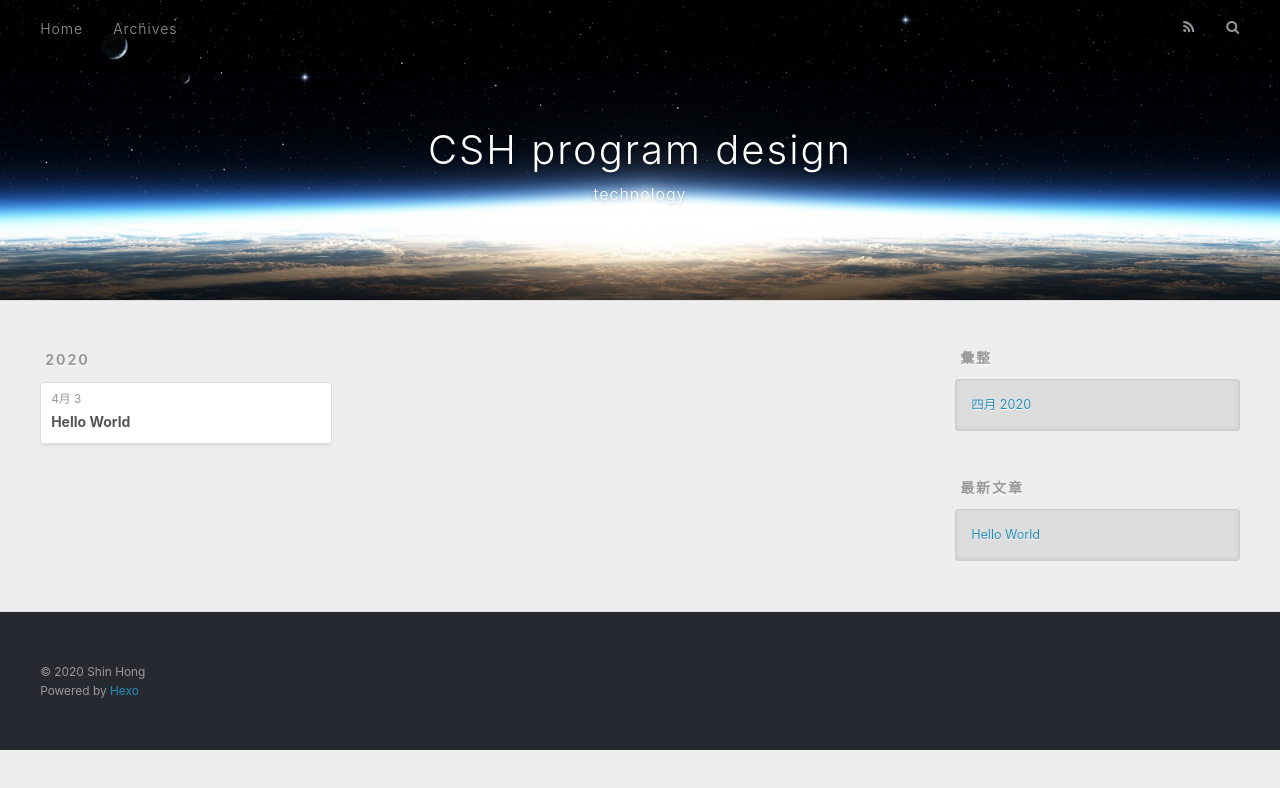
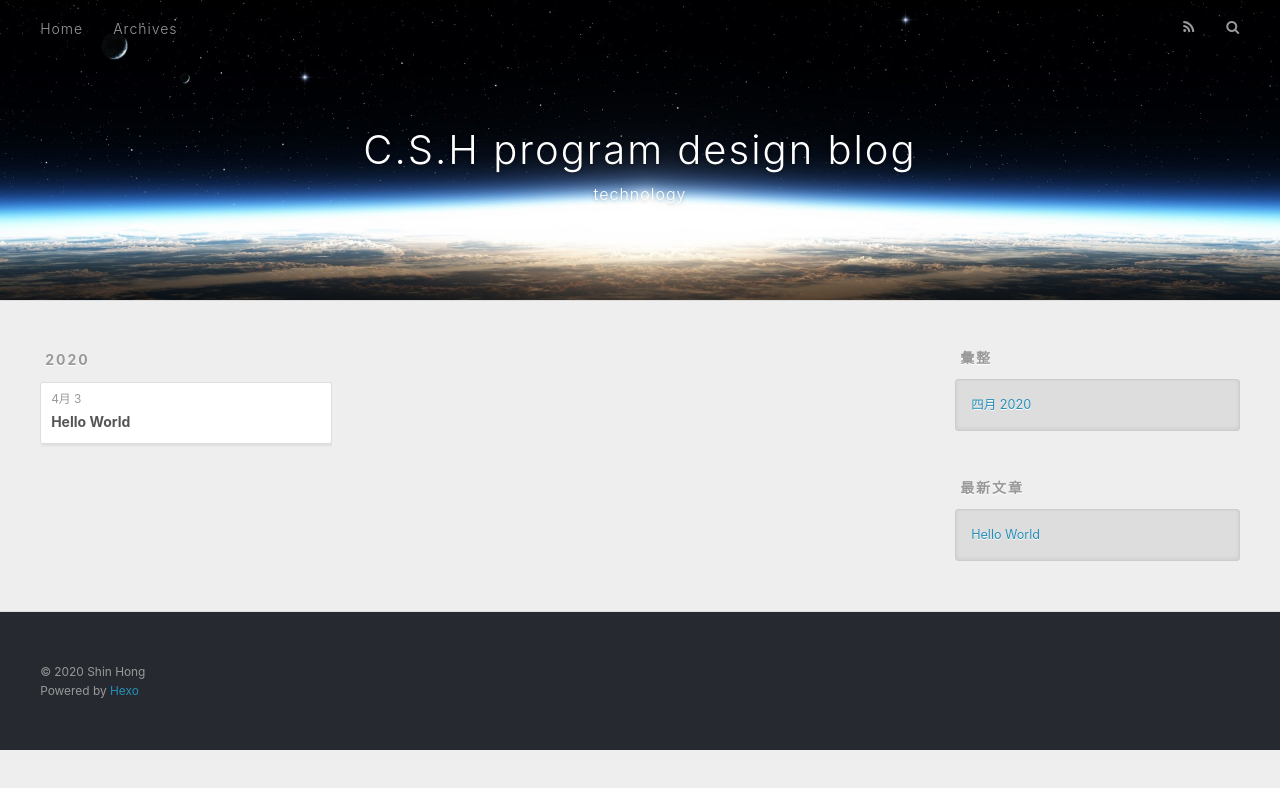
Before and after one commit to chen900403/chen900403.github.io, a plain HTML site: page archives/2020/04/index.html in a window 1280 px wide. Drawn offline with nearby package versions, Linux system fonts and the light colour scheme.

Commit message:
Site updated: 2020-04-03 11:36:08

```diff
--- a/archives/2020/04/index.html
+++ b/archives/2020/04/index.html
@@ -5,19 +5,19 @@
 
 
 
-  <title>彙整: 2020/4 | CSH program design</title>
+  <title>彙整: 2020/4 | C.S.H program design blog</title>
   <meta name="viewport" content="width=device-width, initial-scale=1, maximum-scale=1">
   <meta property="og:type" content="website">
-<meta property="og:title" content="CSH program design">
+<meta property="og:title" content="C.S.H program design blog">
 <meta property="og:url" content="https://cshtech.github.io/archives/2020/04/index.html">
-<meta property="og:site_name" content="CSH program design">
+<meta property="og:site_name" content="C.S.H program design blog">
 <meta property="og:locale" content="zh_TW">
 <meta property="article:author" content="Shin Hong">
 <meta property="article:tag" content="blog">
 <meta property="article:tag" content=" technology">
 <meta name="twitter:card" content="summary">
 
-    <link rel="alternate" href="/atom.xml" title="CSH program design" type="application/atom+xml">
+    <link rel="alternate" href="/atom.xml" title="C.S.H program design blog" type="application/atom+xml">
 
 
     <link rel="icon" href="/favicon.png">
@@ -38,7 +38,7 @@
   <div id="header-outer" class="outer">
     <div id="header-title" class="inner">
       <h1 id="logo-wrap">
-        <a href="/" id="logo">CSH program design</a>
+        <a href="/" id="logo">C.S.H program design blog</a>
       </h1>
 
         <h2 id="subtitle-wrap">
```
Also changed, not shown: 2020/04/03/hello-world/index.html (+5 -5 lines), archives/2020/index.html (+5 -5 lines), archives/index.html (+5 -5 lines), index.html (+6 -6 lines).
